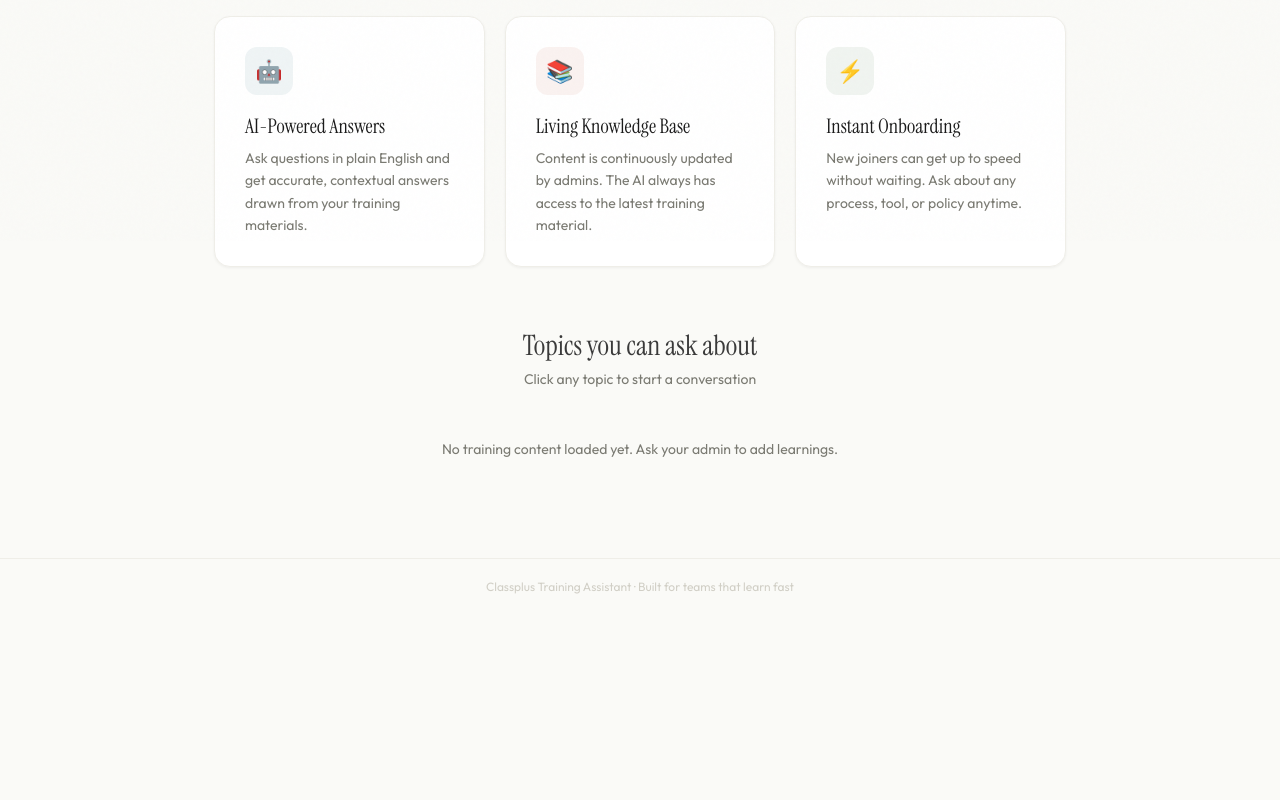
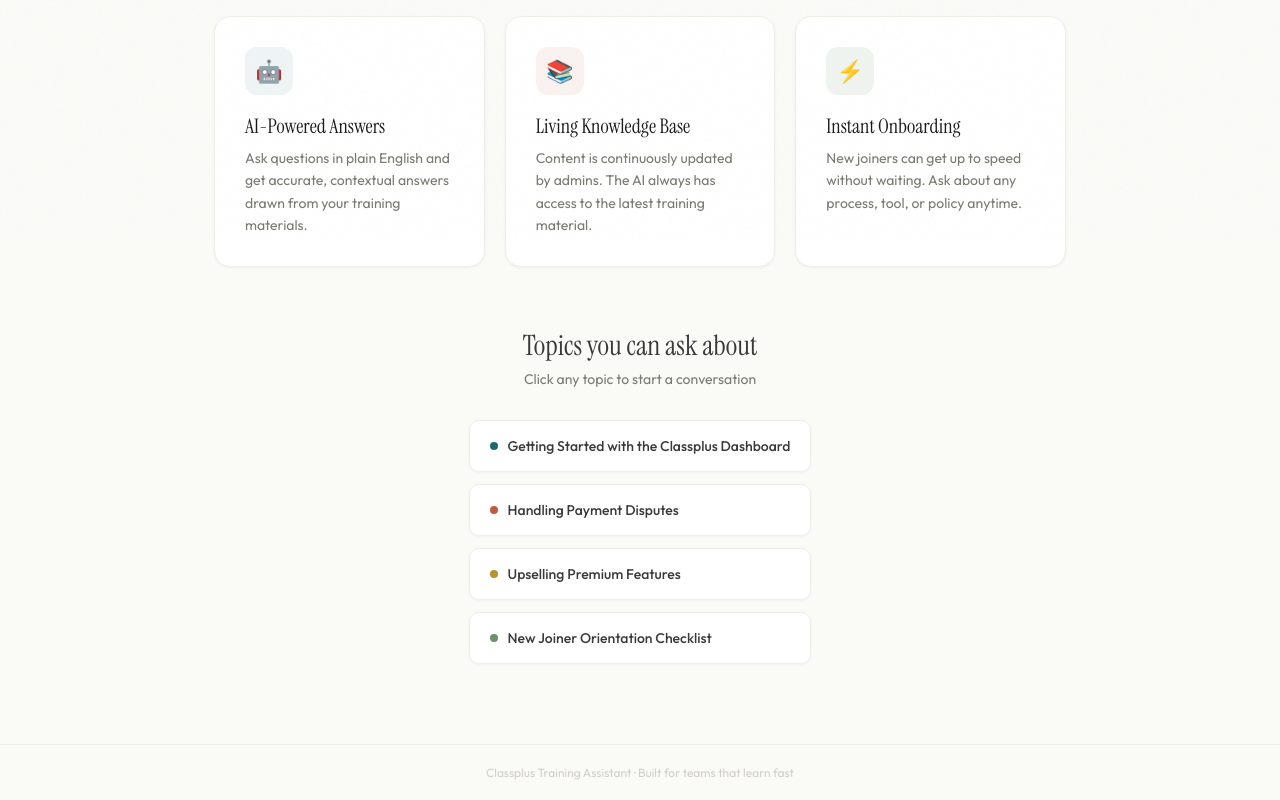
Before and after one commit to kakuakshay-rocks/classplus-training-assistant, a website: page index.html in a window 1280 px wide. Shown: the part 559-1359 px from the top of the page. Before the commit the page ends 1173 px from the top, so only its background shows below. Drawn offline with Linux system fonts and the light colour scheme.

Commit message:
Add default knowledge base entries
Added default knowledge base entries for various topics including onboarding, payment disputes, and upselling.

```diff
--- a/index.html
+++ b/index.html
@@ -593,9 +593,40 @@
     const CAT_COLORS = { Product: 'td-teal', Sales: 'td-gold', Support: 'td-coral', Onboarding: 'td-sage', General: 'td-gray' };
     let isTyping = false;
 
+    const DEFAULT_KB = [
+      {
+        id: '1', title: 'Getting Started with the Classplus Dashboard', category: 'Product',
+        description: 'Navigate the main dashboard and understand key features.',
+        content: 'The Classplus Dashboard is your command center.\n\nKey Sections:\n1. Home — Overview of recent activity, upcoming classes, quick stats\n2. Students — Manage enrollments, view progress, communicate\n3. Content — Upload videos, PDFs, create tests\n4. Payments — Track fee collection and pending dues\n5. Analytics — Engagement metrics and growth trends\n\nPro Tips:\n• Use the search bar to quickly find any student or class\n• Pin frequently accessed sections for faster navigation\n• Check the notification bell daily for important updates\n• Use keyboard shortcuts: Ctrl+K for quick search, Ctrl+N for new class',
+        date: '2026-03-25'
+      },
+      {
+        id: '2', title: 'Handling Payment Disputes', category: 'Support',
+        description: 'Step-by-step guide for resolving payment-related issues.',
+        content: 'When an educator reports a payment issue:\n\nStep 1 — Verify the Transaction\n• Ask for transaction ID or screenshot\n• Check the payment gateway dashboard\n• Note: Payments can take up to 48 hours to reflect\n\nStep 2 — Identify Issue Type\n• Failed transaction — Amount debited but not credited\n• Partial payment — Incorrect amount received\n• Refund request — Student wants money back\n\nStep 3 — Resolution\n• Failed transactions: Raise ticket with payment partner (TAT: 5-7 business days)\n• Partial payments: Verify fee structure, reconcile\n• Refunds: Follow refund policy, process within 7 working days\n\nAlways keep the educator informed about progress.',
+        date: '2026-03-24'
+      },
+      {
+        id: '3', title: 'Upselling Premium Features', category: 'Sales',
+        description: 'Techniques to pitch premium plans to free-tier educators.',
+        content: 'Free Plan educators already see value in Classplus. Our job is to multiply that value.\n\nKey Premium Benefits:\n• Branded app on Play Store / App Store\n• Advanced analytics for student engagement\n• Priority support with faster resolution\n• Built-in referral system and marketing tools\n\nConversation Framework:\n1. Ask about their goals — "Where do you see your coaching in 6 months?"\n2. Identify pain points — "What\'s the biggest challenge managing students online?"\n3. Connect features to goals — "With a branded app, students see you as a professional institution"\n4. Social proof — Share success stories of similar educators\n5. Offer a trial — Let them experience premium for 7 days\n\nNever hard-sell. Educate and let value speak.',
+        date: '2026-03-23'
+      },
+      {
+        id: '4', title: 'New Joiner Orientation Checklist', category: 'Onboarding',
+        description: 'Everything a new team member needs in their first week.',
+        content: 'Welcome to Classplus!\n\nDay 1:\n☐ Collect ID card and laptop from IT\n☐ Set up official email and Slack\n☐ Meet your buddy (assigned mentor)\n☐ Complete HR paperwork\n\nDay 2-3:\n☐ Product walkthrough session\n☐ Shadow 3 customer calls\n☐ Read the Brand Guidelines document\n☐ Join relevant Slack channels\n\nDay 4-5:\n☐ Take Product Knowledge Quiz (min 80% to pass)\n☐ Role-play session with manager\n☐ Set 30-60-90 day goals\n☐ First 1:1 with manager\n\nKey Resources:\n• Internal Wiki: wiki.classplus.co\n• Product Demo: demo.classplus.co\n• HR Policies: in your welcome email',
+        date: '2026-03-22'
+      }
+    ];
+
     function getKB() {
       const d = localStorage.getItem(STORAGE_KEY);
-      return d ? JSON.parse(d) : [];
+      if (!d) {
+        localStorage.setItem(STORAGE_KEY, JSON.stringify(DEFAULT_KB));
+        return [...DEFAULT_KB];
+      }
+      return JSON.parse(d);
     }
 
     /* ── Page switching ── */
```
